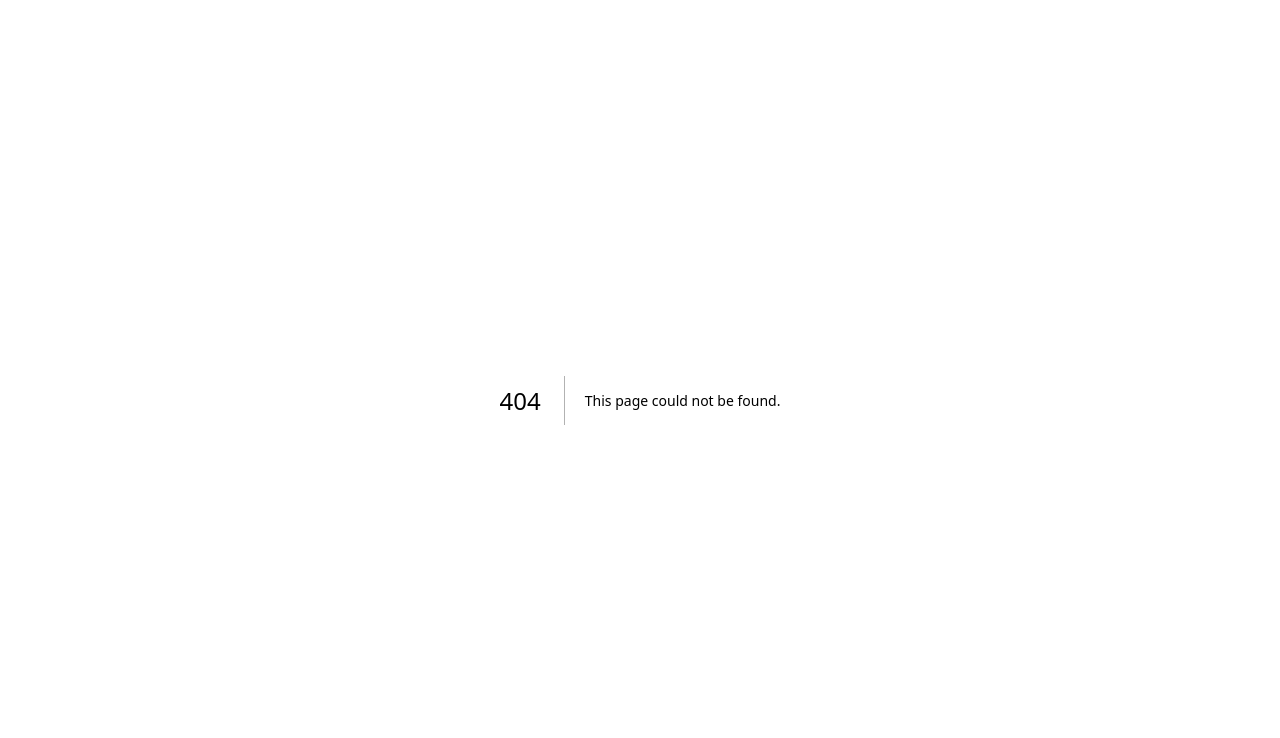
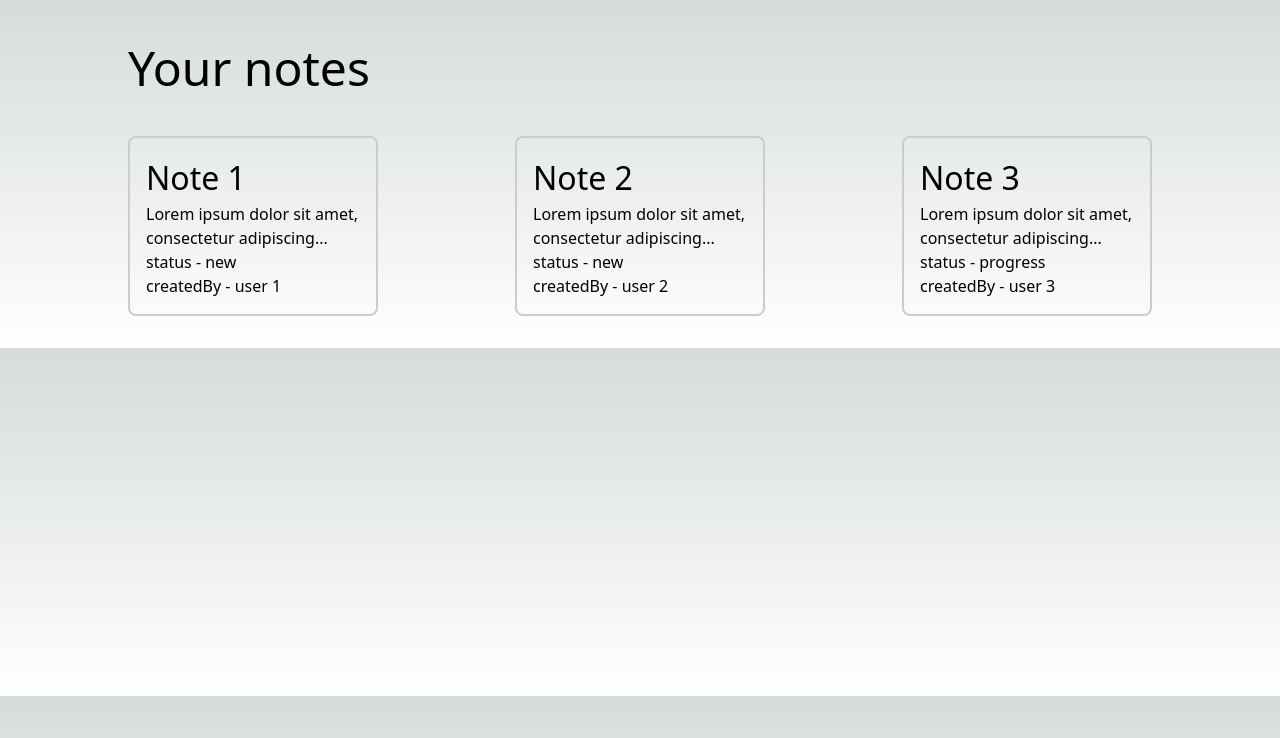
Before and after one commit to hopeinjavascript/nextjs-13-notes-app, a Next.js app: page /notes in a window 1280 px wide. Before the commit this address had no page. Shown: the top 738 px of the page. Built offline with nearby package versions, Linux system fonts and the light colour scheme.

Commit message:
feat: get all notes

```diff
--- /dev/null
+++ b/data/notes.js
@@ -0,0 +1,29 @@
+export const notes = [
+  {
+    id: 1,
+    text: 'Note 1',
+    desc: 'Lorem ipsum dolor sit amet, consectetur adipiscing elit, sed do eiusmod tempor incididunt ut labore et dolore magna aliqua. Ut enim ad minim veniam, quis nostrud exercitation ullamco laboris nisi ut aliquip ex ea commodo consequat. Duis aute irure dolor in reprehenderit in voluptate velit esse cillum dolore eu fugiat nulla pariatur. Excepteur sint occaecat cupidatat non proident, sunt in culpa qui officia deserunt mollit anim id est laborum.',
+    status: 'new', // new | progress | completed
+    createdBy: 'user 1',
+    createdAt: new Date(),
+    updatedAt: new Date(),
+  },
+  {
+    id: 2,
+    text: 'Note 2',
+    desc: 'Lorem ipsum dolor sit amet, consectetur adipiscing elit, sed do eiusmod tempor incididunt ut labore et dolore magna aliqua. Ut enim ad minim veniam, quis nostrud exercitation ullamco laboris nisi ut aliquip ex ea commodo consequat. Duis aute irure dolor in reprehenderit in voluptate velit esse cillum dolore eu fugiat nulla pariatur. Excepteur sint occaecat cupidatat non proident, sunt in culpa qui officia deserunt mollit anim id est laborum.',
+    status: 'new', // new | progress | completed
+    createdBy: 'user 2',
+    createdAt: new Date(),
+    updatedAt: new Date(),
+  },
+  {
+    id: 3,
+    text: 'Note 3',
+    desc: 'Lorem ipsum dolor sit amet, consectetur adipiscing elit, sed do eiusmod tempor incididunt ut labore et dolore magna aliqua. Ut enim ad minim veniam, quis nostrud exercitation ullamco laboris nisi ut aliquip ex ea commodo consequat. Duis aute irure dolor in reprehenderit in voluptate velit esse cillum dolore eu fugiat nulla pariatur. Excepteur sint occaecat cupidatat non proident, sunt in culpa qui officia deserunt mollit anim id est laborum.',
+    status: 'progress', // new | progress | completed
+    createdBy: 'user 3',
+    createdAt: new Date(),
+    updatedAt: new Date(),
+  },
+];
--- /dev/null
+++ b/src/pages/api/notes/index.js
@@ -0,0 +1,10 @@
+import { notes } from '@/../data/notes';
+
+// req, res, next are standard node js's objects
+export default async function handler(req, res, next) {
+  const apiHandlers = {
+    GET: () => res.status(200).json({ message: 'Notes', data: notes }),
+  };
+
+  return apiHandlers[req.method]();
+}
--- /dev/null
+++ b/src/pages/notes/index.js
@@ -0,0 +1,67 @@
+import useFetch from '@/utils/fetchApi';
+import React, { useState, useEffect } from 'react';
+
+import styles from '@/styles/Notes.module.css';
+
+const notes = () => {
+  // read
+  const [loading, setLoading] = useState(false);
+  const [error, setError] = useState(false);
+  const [notes, setNotes] = useState([]);
+
+  // custom hook
+  const fetchApi = useFetch();
+
+  useEffect(() => {
+    async function fetchNotes() {
+      setLoading(true);
+
+      const { error, resp, abortRequest } = await fetchApi('/api/notes');
+
+      if (error) {
+        console.error(resp);
+        setError(true);
+      } else {
+        setNotes(resp.data);
+      }
+    }
+
+    fetchNotes().finally(() => setLoading(false));
+
+    return () => {
+      //   abortRequest();
+    };
+  }, []);
+
+  return (
+    <div className={styles.notes_wrapper}>
+      <h1 className={styles.heading}>Your notes</h1>
+
+      <div className={styles.notes_container}>
+        {loading && <h1>Loading...</h1>}
+        {error && <h1>Error in fetching your notes...</h1>}
+        {!notes.length ? (
+          <h1>There are no notes available</h1>
+        ) : (
+          notes.map((note) => {
+            return (
+              <div className={styles.note} key={note.id}>
+                <h1 className={styles.text}>{note.text}</h1>
+                <p>
+                  {note.desc.length > 50
+                    ? `${note.desc.substring(0, 50)}...`
+                    : note.desc}
+                </p>
+                <p>status - {note.status}</p>
+                <p>createdBy - {note.createdBy}</p>
+                {/* <hr /> */}
+              </div>
+            );
+          })
+        )}
+      </div>
+    </div>
+  );
+};
+
+export default notes;
--- /dev/null
+++ b/src/styles/Notes.module.css
@@ -0,0 +1,26 @@
+.notes_wrapper {
+  width: 80%;
+  margin: 2rem auto;
+}
+
+.heading {
+  font-size: 3rem;
+  margin: 2rem 0;
+}
+
+.notes_container {
+  display: flex;
+  justify-content: space-between;
+  flex-wrap: wrap;
+}
+
+.note {
+  padding: 1rem;
+  border: 2px solid #ccc;
+  width: 250px;
+  border-radius: 8px;
+}
+
+.text {
+  font-size: 2rem;
+}
--- /dev/null
+++ b/src/utils/fetchApi.js
@@ -0,0 +1,37 @@
+const getFetchApiOptions = (method, body) => {
+  return {
+    method,
+    headers: {
+      'Content-Type': 'application/json',
+    },
+    ...(method !== 'GET' && { body: JSON.stringify(body) }),
+  };
+};
+
+export default function useFetch() {
+  return async (url, method = 'GET', options = {}) => {
+    const controller = new AbortController();
+    const signal = controller.signal;
+
+    const opts = getFetchApiOptions(method, options.body);
+
+    try {
+      const res = await fetch(url, {
+        ...opts,
+        signal,
+      });
+      if (!res.ok) throw new Error('Network error');
+
+      const data = await res.json();
+
+      return {
+        error: false,
+        resp: data,
+        abortRequest: controller.abort(),
+      };
+    } catch (error) {
+      controller.abort();
+      return { error: true, resp: error };
+    }
+  };
+}
```
